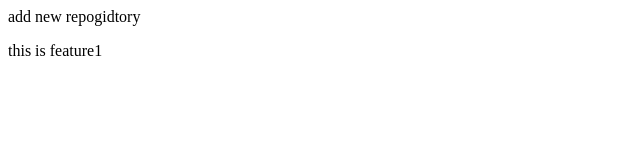
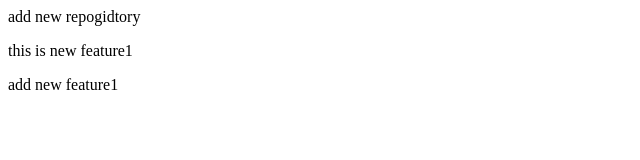
Before and after one commit to waghmareakshayhansraj/LocalRepo, a plain HTML site: page index.html in a window 1280 px wide. Shown: the whole page, without its empty margins (0-640 px from the left). Drawn offline with Linux system fonts and the light colour scheme.

Commit message:
add new feature1

```diff
--- a/index.html
+++ b/index.html
@@ -1,2 +1,3 @@
 <p>add new repogidtory</p>
-<p>this is feature1</p>
+<p>this is new feature1</p>
+<p>add new feature1 </p>
```
